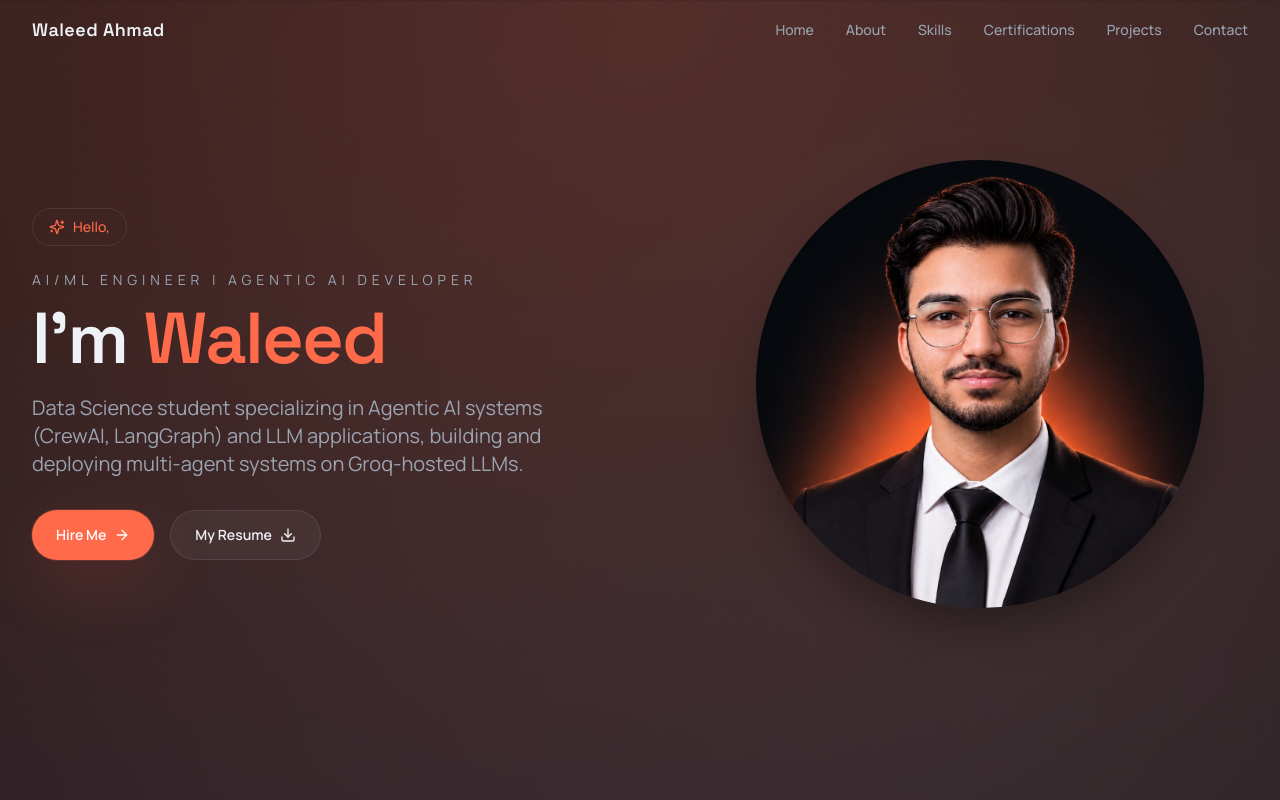
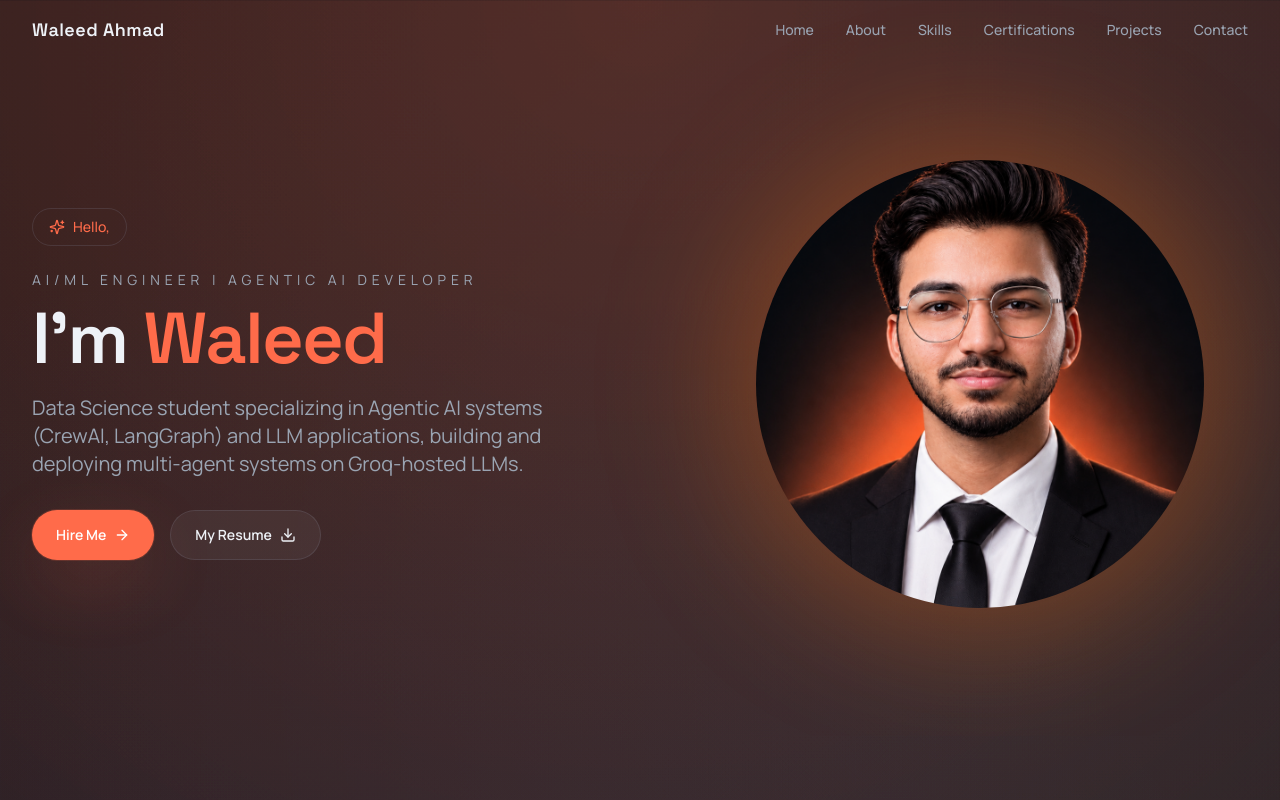
Before and after one commit to waleed-agentic/portfolio, a Next.js app: page / in a window 1280 px wide. Shown: the top 800 px of the page. Built offline with nearby package versions, Linux system fonts and the light colour scheme.

Commit message:
Fix hero photo glow symmetry

```diff
--- a/components/hero.tsx
+++ b/components/hero.tsx
@@ -41,17 +41,15 @@ export function Hero() {
 
         <Reveal className="relative mx-auto flex w-full max-w-[460px] items-center justify-center lg:justify-end" delay={0.15} direction="right">
           <div className="relative aspect-square w-[18rem] sm:w-[24rem] lg:w-[28rem]">
-            <div className="pointer-events-none absolute inset-0 flex items-center justify-center">
-              <div className="h-[19.5rem] w-[19.5rem] rounded-full bg-accent/25 blur-3xl sm:h-[25.5rem] sm:w-[25.5rem] lg:h-[29.5rem] lg:w-[29.5rem]" />
-            </div>
-            <div className="relative h-full w-full overflow-hidden rounded-full shadow-2xl shadow-black/40">
+            <div className="pointer-events-none absolute -inset-[6%] rounded-full bg-orange-500/30 blur-3xl" />
+            <div className="relative z-10 h-full w-full overflow-hidden rounded-full">
               <Image
                 src="/profile.png"
                 alt="Waleed Ahmad portrait"
                 fill
                 priority
                 sizes="(max-width: 1024px) 288px, 448px"
-                className="scale-110 object-cover"
+                className="scale-125 object-cover"
               />
             </div>
           </div>
```
